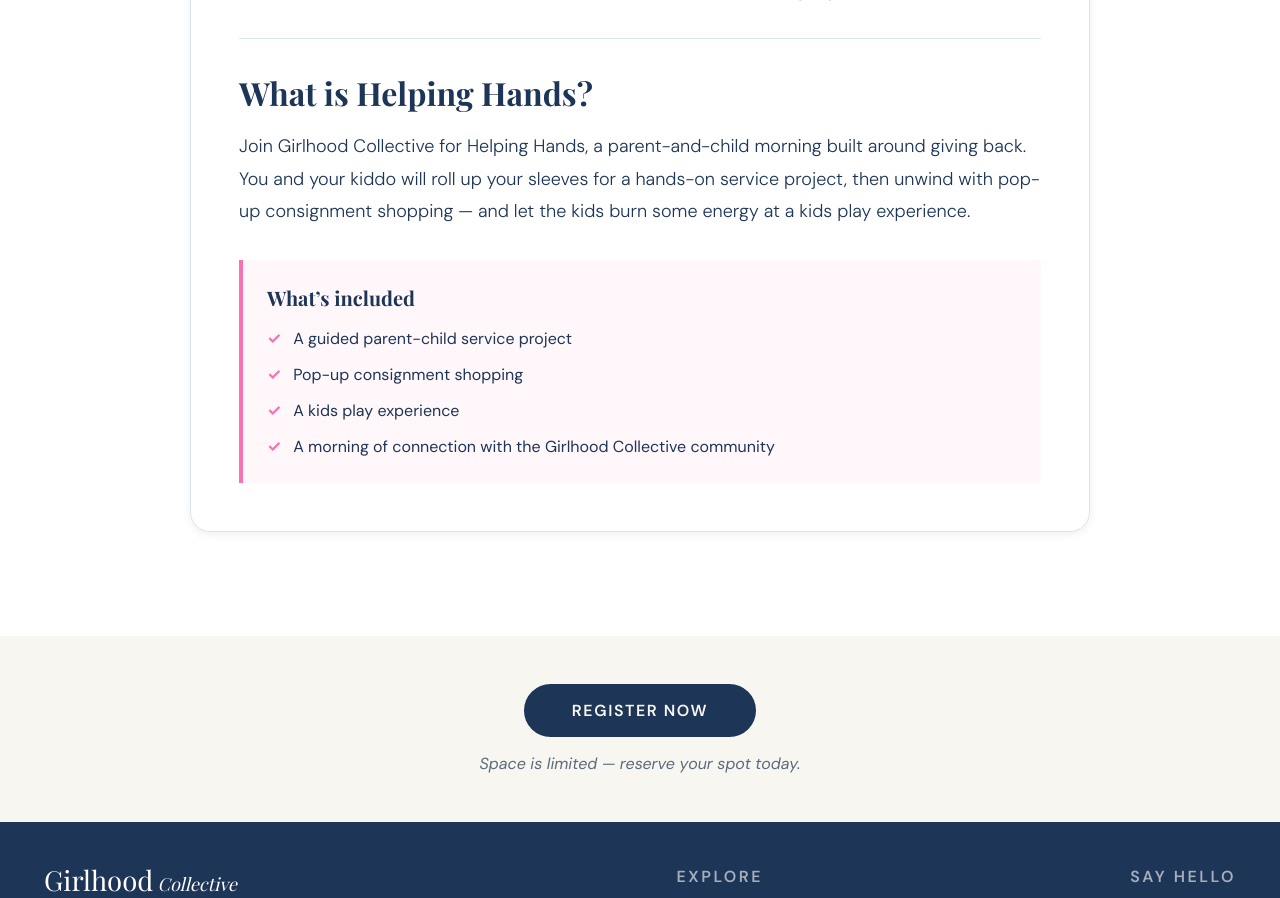
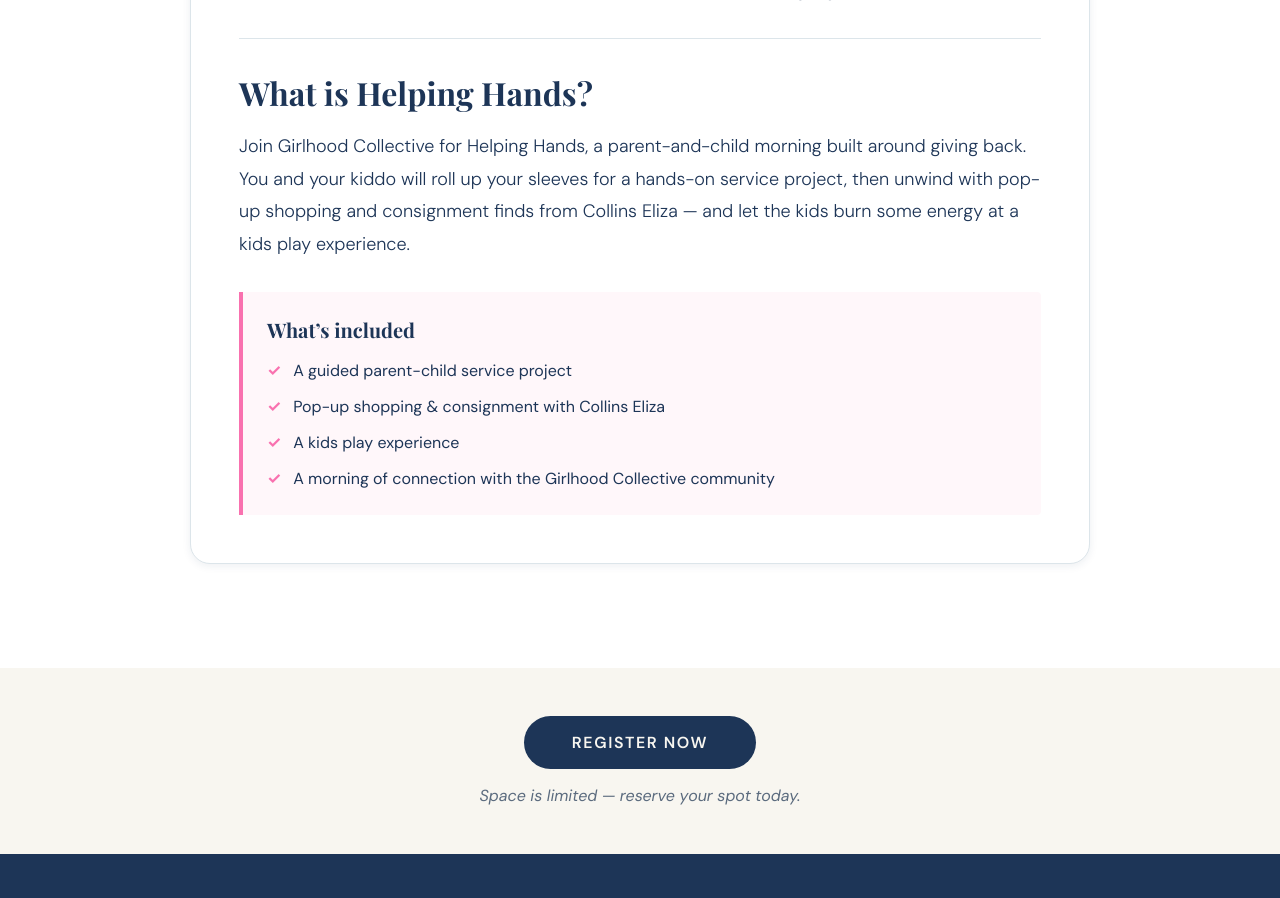
Before and after one commit to girlhoodcollective/girlhoodcincy, a React (Vite) app: page /helping-hands in a window 1280 px wide. Shown: the part 1140-2038 px from the top of the page. Built offline with nearby package versions, Linux system fonts and the light colour scheme; a web font is replaced by a local one.

Commit message:
Confirm Collins Eliza as consignment partner for Helping Hands (#44)
Restores the "Collins Eliza" mention across the /helping-hands page copy
and SEO description now that the vendor is confirmed. Kids play vendor
stays generic pending confirmation.

Co-authored-by: Claude <noreply@anthropic.com>

```diff
--- a/scripts/prerender-meta.mjs
+++ b/scripts/prerender-meta.mjs
@@ -71,7 +71,7 @@ const ROUTES = [
     path: '/helping-hands',
     sourceFile: 'src/pages/HelpingHands.jsx',
     title: 'Helping Hands: A Morning of Giving Back, Together | Girlhood Collective',
-    description: 'A parent-child service morning in Cincinnati — a hands-on service project, pop-up consignment shopping, and a kids play experience. Saturday, September 19, 10–12 PM.',
+    description: 'A parent-child service morning in Cincinnati — a hands-on service project, pop-up shopping with Collins Eliza, and a kids play experience. Saturday, September 19, 10–12 PM.',
     image: 'https://cdn.shopify.com/s/files/1/0656/4328/2528/files/Helping_Hands.png?v=1784921222&width=1200',
   },
   {
--- a/src/pages/HelpingHands.jsx
+++ b/src/pages/HelpingHands.jsx
@@ -9,7 +9,7 @@ const EVENT_IMAGE = 'https://cdn.shopify.com/s/files/1/0656/4328/2528/files/IMG_
 
 const INCLUDES = [
   'A guided parent-child service project',
-  'Pop-up consignment shopping',
+  'Pop-up shopping & consignment with Collins Eliza',
   'A kids play experience',
   'A morning of connection with the Girlhood Collective community',
 ];
@@ -17,7 +17,7 @@ const INCLUDES = [
 export default function HelpingHands() {
   useSEO({
     title: 'Helping Hands: A Morning of Giving Back, Together | Girlhood Collective',
-    description: 'A parent-child service morning in Cincinnati — a hands-on service project, pop-up consignment shopping, and a kids play experience. Saturday, September 19, 10–12 PM.',
+    description: 'A parent-child service morning in Cincinnati — a hands-on service project, pop-up shopping with Collins Eliza, and a kids play experience. Saturday, September 19, 10–12 PM.',
     path: '/helping-hands',
     image: `${EVENT_IMAGE}&width=1200`,
   });
@@ -107,7 +107,8 @@ export default function HelpingHands() {
               <p style={{ fontSize: 18, fontWeight: 300, color: 'var(--gc-ink)', lineHeight: 1.8 }}>
                 Join Girlhood Collective for Helping Hands, a parent-and-child morning built around giving back. You
                 and your kiddo will roll up your sleeves for a hands-on service project, then unwind with pop-up
-                consignment shopping — and let the kids burn some energy at a kids play experience.
+                shopping and consignment finds from Collins Eliza — and let the kids burn some energy at a kids play
+                experience.
               </p>
             </div>
 
```
